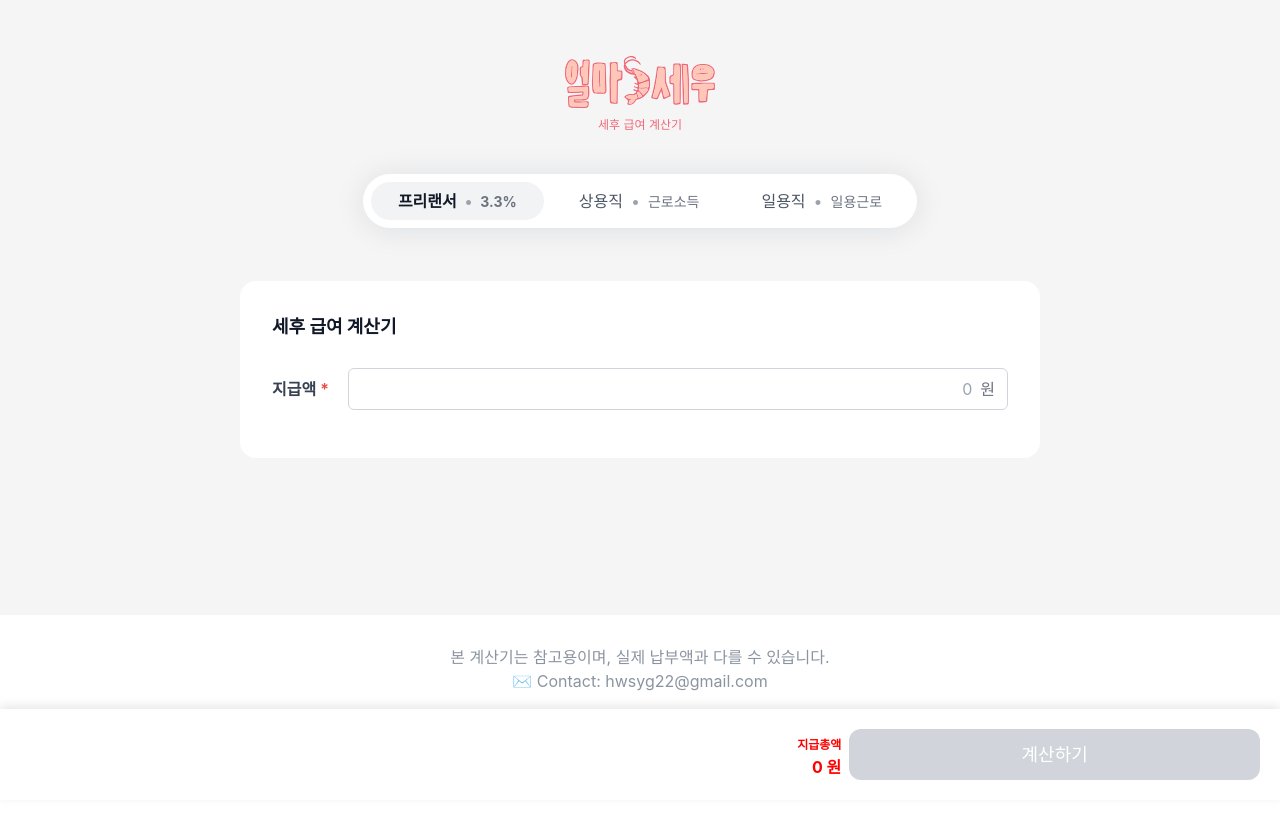
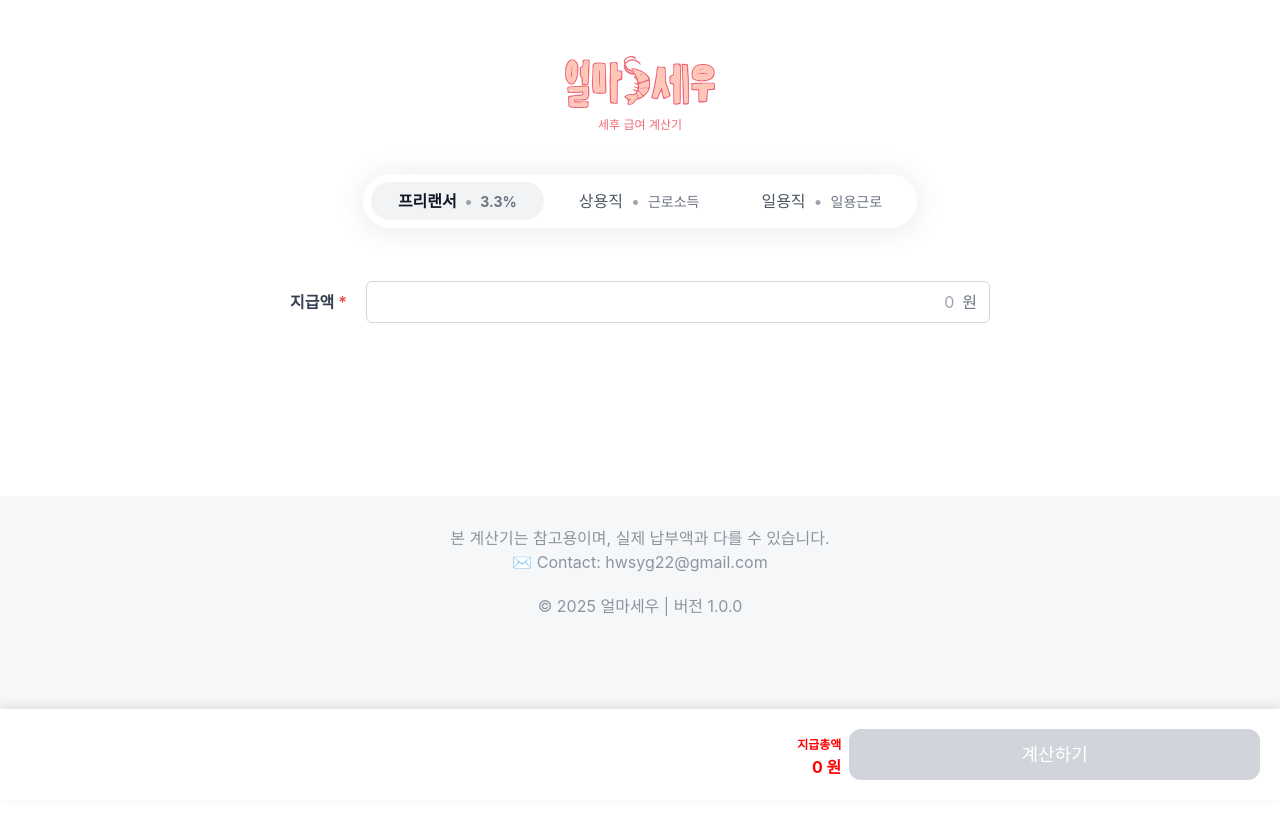
Before and after one commit to michelle-jeon/shrimply-calc-pay, a React (Vite) app: page / in a window 1280 px wide. Shown: the top 818 px of the page. Built offline with nearby package versions, Linux system fonts and the light colour scheme; no server answers; a web font is replaced by a local one.

Commit message:
design: 백그라운드 컬러 등
body 컬러 white, CalculationSection padding 없앰, SectionTitle 없앰, footer & calculationSection 배경색 변경

```diff
--- a/src/components/CalculatorSection/CalculatorSection.styles.ts
+++ b/src/components/CalculatorSection/CalculatorSection.styles.ts
@@ -2,12 +2,10 @@
 import styled from 'styled-components';
 
 export const SectionContainer = styled.div`
-  background-color: #ffffff;
   position: relative;
   border-radius: 1rem;
   width: 100%;
-  max-width: 800px;
-  padding: 2rem;
+  max-width: 700px;
 `;
 
 export const SectionTitle = styled.p`
--- a/src/components/CalculatorSection/CalculatorSection.tsx
+++ b/src/components/CalculatorSection/CalculatorSection.tsx
@@ -372,7 +372,7 @@ export default function CalcuatorSection({ selectedTab }: CalculatorSectionProps
   };
   return (
     <S.SectionContainer>
-      <S.SectionTitle>세후 급여 계산기</S.SectionTitle>
+      {/* <S.SectionTitle>세후 급여 계산기</S.SectionTitle> */}
       {/* 메인 컨텐츠 영역 */}
       {currentScreen === 'calculator' && (
         <>
--- a/src/components/Footer/Footer.styles.ts
+++ b/src/components/Footer/Footer.styles.ts
@@ -3,7 +3,7 @@ import styled from 'styled-components';
 export const FooterSection = styled.div`
   width:100%;
   margin-top:125px;
-  background-color:#fff;
+  background-color:#f6f7f9;
   padding:30px 0 150px;
   color:#8B95A1;
   font-weight:400;
--- a/src/index.css
+++ b/src/index.css
@@ -1,4 +1,4 @@
 body {
-  background-color: whitesmoke;
+  background-color: #fff;
   @apply font-sans;
 }
```
